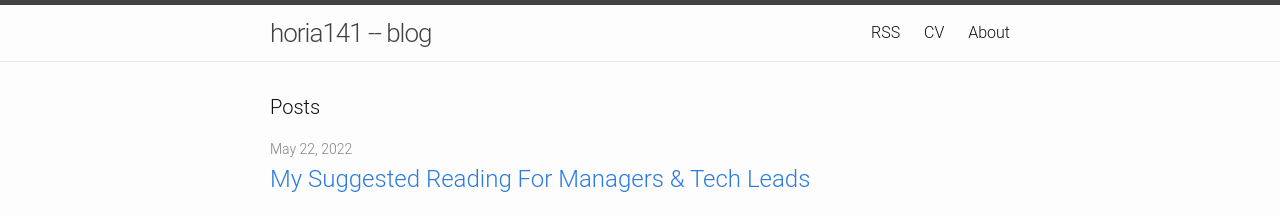
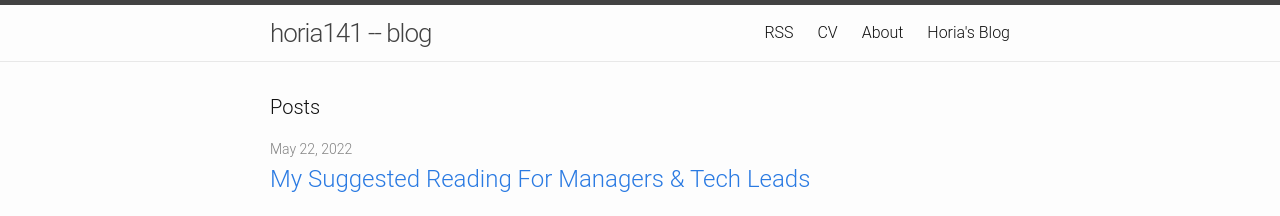
Before and after one commit to horia141/horia141.github.io, a Jekyll site: the page built from index.html, in a window 1280 px wide and 900 px high. Shown: the top 216 px of the window. Built offline with Jekyll 4.4.1, drawn with Linux system fonts in a browser that asks for light colours; comment, search, counter and statistics services are not loaded.

Commit message:
Update something

```diff
--- a/index.html
+++ b/index.html
@@ -1,6 +1,7 @@
 ---
 layout: default
 home_comments: true
+title: "Horia's Blog"
 ---
 
 <div class="home">
```
